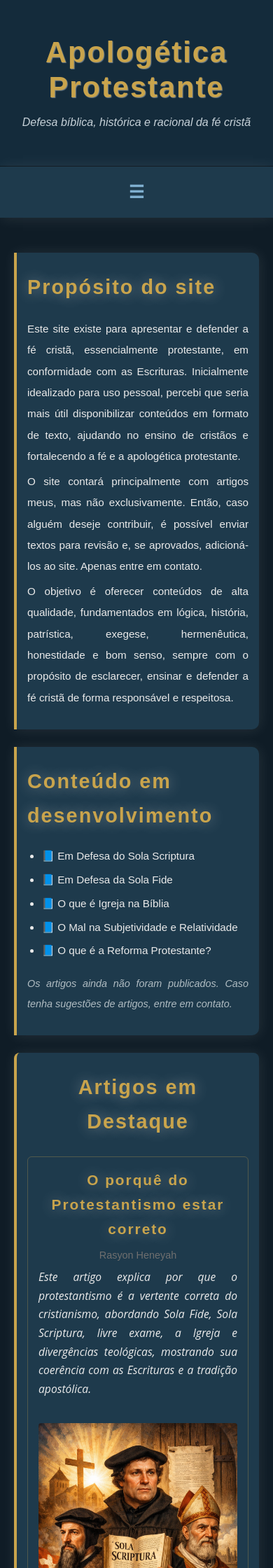
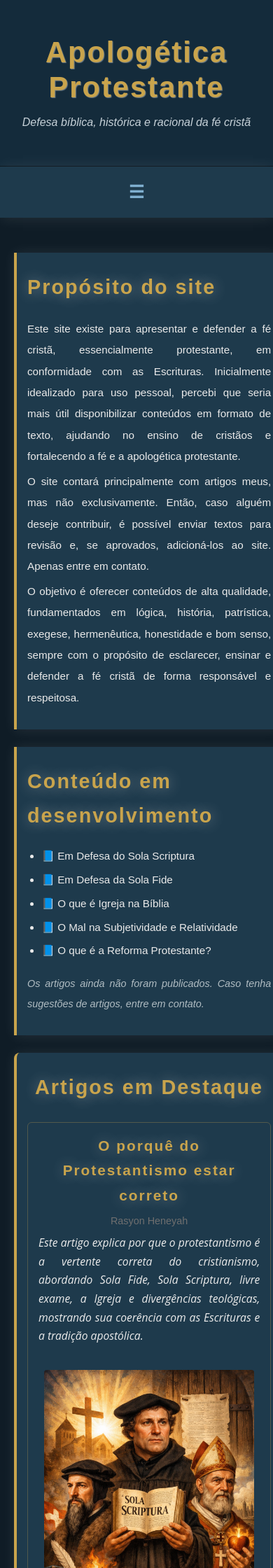
Before and after one commit to Rasyonheneyah/apologetica, a Jekyll site: the page index.html, which Jekyll copies as it is, in a window 390 px wide. Shown: the top 2240 px of the page at 70% size. Built offline with Jekyll 4.4.1, drawn with Linux system fonts in a browser that asks for light colours; some web fonts are replaced.

Commit message:
Adjust section width and blockquote padding in CSS
Set section width to 98vw in phone.css for improved responsiveness. Increased blockquote right padding in post.css for better visual balance.

```diff
--- a/css/phone.css
+++ b/css/phone.css
@@ -51,6 +51,8 @@
     section {
         padding: 25px 15px;
         margin-bottom: 25px;
+
+        width: 98vw;
     }
 
     section h2 {
--- a/css/post.css
+++ b/css/post.css
@@ -83,7 +83,7 @@ main a:hover {
 main blockquote {
     border-left: 4px solid #7FAFCF;
     padding-left: 1.2rem;
-    padding-right: 1.0rem;
+    padding-right: 1.2rem;
     margin: 1.5rem 0;
     color: #B0BCC2;
     font-style: italic;
```
